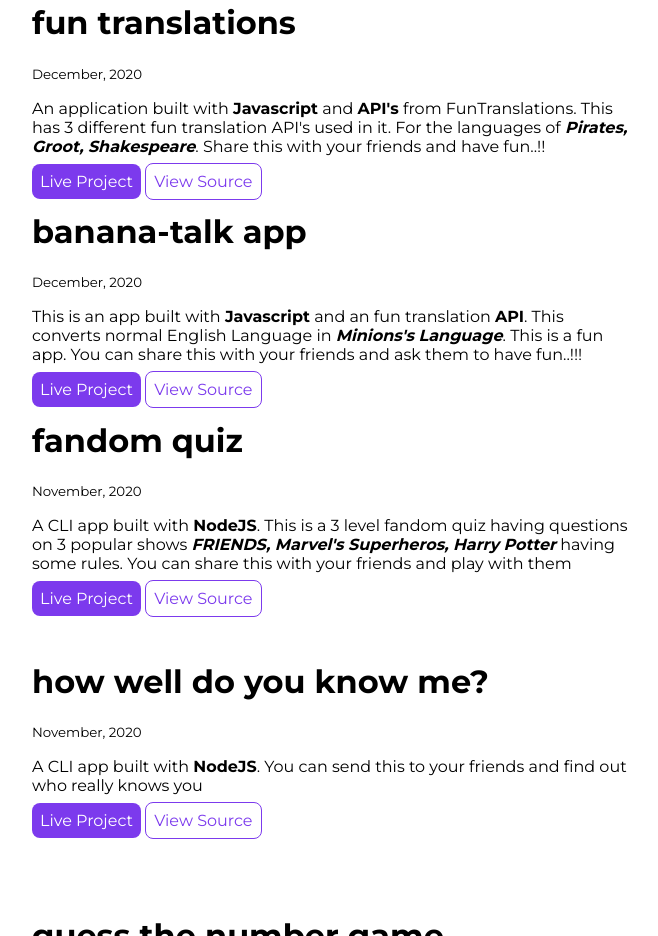
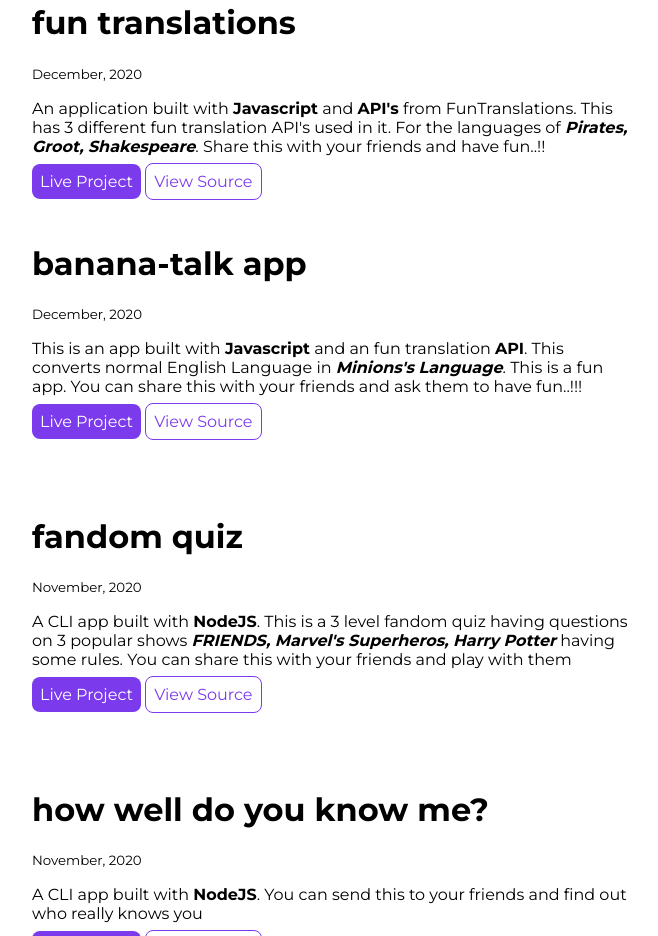
Before and after one commit to 07pranita/Portfolio, a plain HTML site: page projects.html in a window 1280 px wide. Shown: the part 565-1501 px from the top of the page, without its empty margins (328-986 px from the left). Drawn offline with Linux system fonts and the light colour scheme.

Commit message:
add: class attribute

```diff
--- a/projects.html
+++ b/projects.html
@@ -41,7 +41,7 @@
         </li>
 
         <li>
-            <div class="container container-center">
+            <div class="container container-center padding-md">
                 <h1>banana-talk app</h1>
                 <small>December, 2020</small>
                 <p>This is an app built with <strong>Javascript</strong> and an fun translation <strong>API</strong>. This converts normal English Language in <i><strong>Minions's Language</strong></i>. This is a fun app. You can share this with your friends and ask them to have fun..!!!</p>
@@ -51,7 +51,7 @@
         </li>
 
         <li>
-            <div class="container container-center">
+            <div class="container container-center padding-md">
                 <h1>fandom quiz</h1>
                 <small>November, 2020</small>
                 <p>A CLI app built with <strong>NodeJS</strong>. This is a 3 level fandom quiz having questions on 3 popular shows <i><strong>FRIENDS, Marvel's Superheros, Harry Potter</strong></i> having some rules. You can share this with your friends and play with them</p>
```
